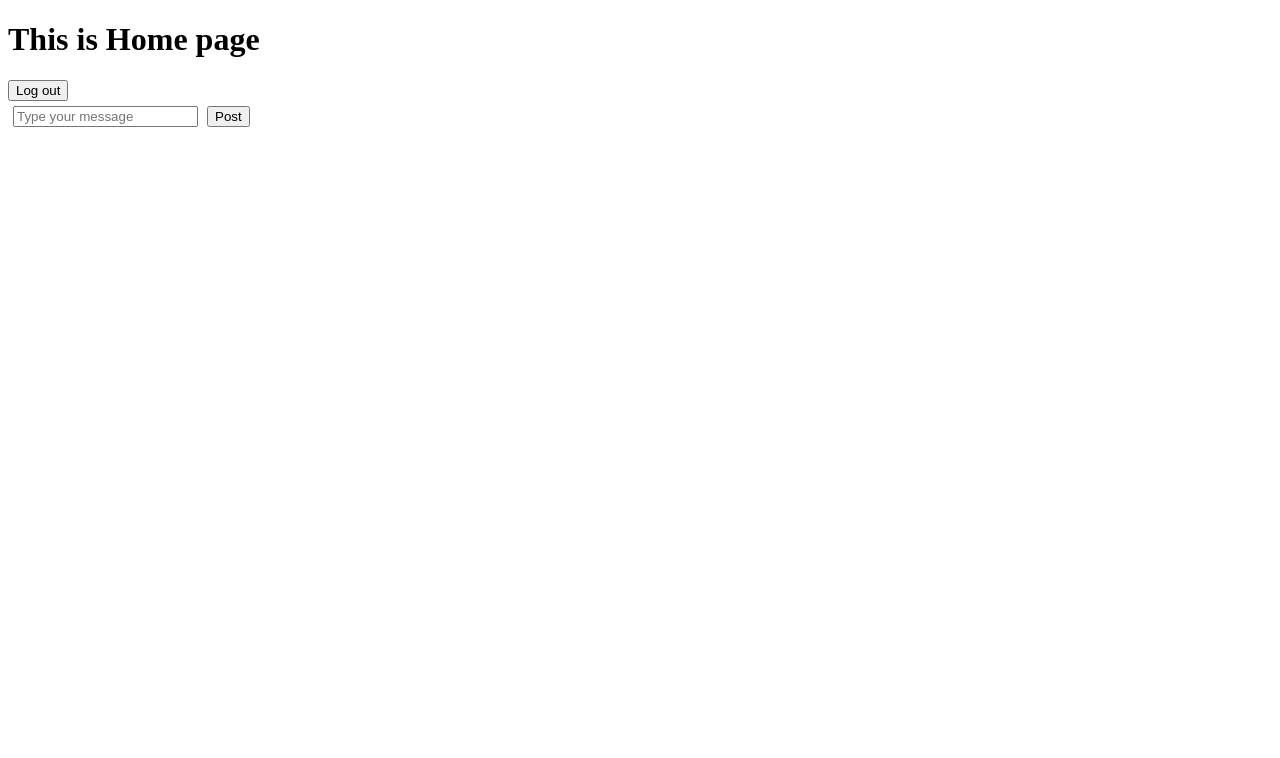
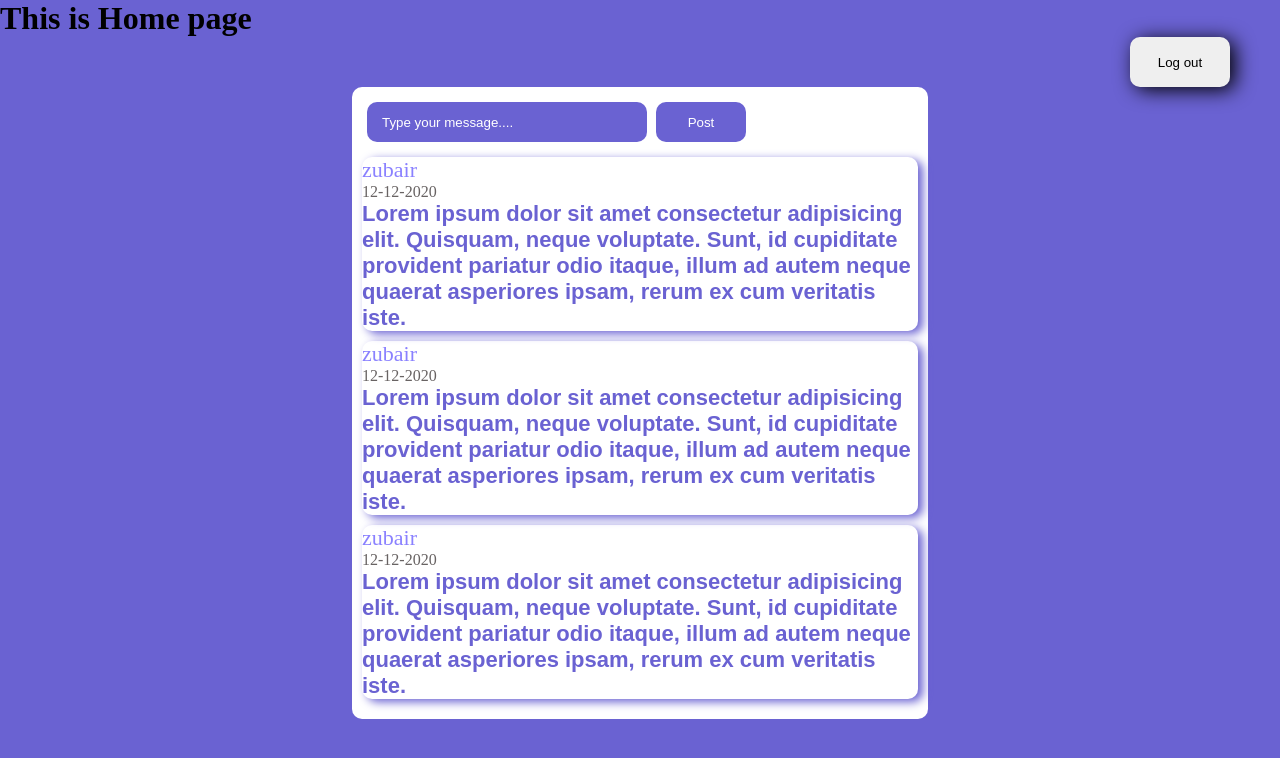
Before and after one commit to zubairkhan1234/Real-time-twitter-app, a website: page public/home.html in a window 1280 px wide. Drawn offline with nearby package versions, Linux system fonts and the light colour scheme; no server answers.

Commit message:
learning point

```diff
--- a/public/app.js
+++ b/public/app.js
@@ -172,9 +172,9 @@ function userData() {
 
     }).then((response) => {
 
-        document.getElementById('userName').innerText = response.data.profile.name
-        document.getElementById('userEmail').innerText = response.data.profile.email
-        document.getElementById('userPhone').innerText = response.data.profile.phone
+        document.getElementById('userName').innerText = "User Name : " + response.data.profile.name
+        document.getElementById('userEmail').innerText = "User Email : " + response.data.profile.email
+        document.getElementById('userPhone').innerText = "Phone Number : " + response.data.profile.phone
         sessionStorage.setItem("userEmail", response.data.profile.email)
         sessionStorage.setItem("userName", response.data.profile.name)
     }, (err) => {
@@ -234,46 +234,46 @@ function tweet(){
 
 
 
-function getTweets() {
-    axios({
-        method: 'get',
-        url: url + '/getTweets',
-        credentials: 'include',
-    }).then((response) => {
-        let tweets = response.data;
-        let html = ""
-        tweets.forEach(element => {
-            html += `
-            <div class="tweet">
-            <p>${element.name}<p>
-            <p class="tweet-date">${new Date(element.createdOn).toLocaleTimeString()}</p>
-            <p class="tweet-text">${element.tweets}</p>
-            </div>
-            `
-        });
-        document.getElementById('text-area').innerHTML = html;
+// function getTweets() {
+//     axios({
+//         method: 'get',
+//         url: url + '/getTweets',
+//         credentials: 'include',
+//     }).then((response) => {
+//         let tweets = response.data;
+//         let html = ""
+//         tweets.forEach(element => {
+//             html += `
+//             <div class="tweet">
+//             <p class="user-name">${element.name}<p>
+//             <p class="tweet-date">${new Date(element.createdOn).toLocaleTimeString()}</p>
+//             <p class="tweet-text">${element.tweets}</p>
+//             </div>
+//             `
+//         });
+//         document.getElementById('text-area').innerHTML = html;
 
-        let userTweet = response.data
+//         let userTweet = response.data
 
-        let userHtml = ""
-        let userName = document.getElementById('pName').innerHTML;
-        userTweet.forEach(element => {
-            if (element.name == userName) {
-                userHtml += `
-                <div class="tweet">
-                <p>${element.name}<p>
-                <p class="tweet-date">${new Date(element.createdOn).toLocaleTimeString()}</p>
-                <p class="tweet-text">${element.tweets}</p>
-                </div>
-                `
-            }
-        });
-        document.getElementById('text-area').innerHTML = userHtml;
-    }, (error) => {
-        console.log(error.message);
-    });
-    return false
-}
+//         let userHtml = ""
+//         let userName = document.getElementById('pName').innerHTML;
+//         userTweet.forEach(element => {
+//             if (element.name == userName) {
+//                 userHtml += `
+//                 <div class="tweet">
+//                 <p class="user-name">${element.name}<p>
+//                 <p class="tweet-date">${new Date(element.createdOn).toLocaleTimeString()}</p>
+//                 <p class="tweet-text">${element.tweets}</p>
+//                 </div>
+//                 `
+//             }
+//         });
+//         document.getElementById('text-area').innerHTML = userHtml;
+//     }, (error) => {
+//         console.log(error.message);
+//     });
+//     return false
+// }
 
 
 socket.on('NEW_POST', (newPost) => {
--- /dev/null
+++ b/public/home.css
@@ -0,0 +1,89 @@
+*{
+    margin: 0px;
+    padding: 0px;
+    box-sizing: border-box;
+
+}
+
+body{
+    margin: 0px;
+    padding: 0px;
+    background-color: #6a62d2;
+}
+
+p{
+    color: rgb(104, 99, 99);
+
+}
+.profile{
+    color: white;
+}
+.chatpp{
+    /* border: 1px solid black; */
+    border-radius: 10px;
+    background-color: white;
+    width:45%;
+    padding: 10px;
+    margin: 50px auto;
+    height: auto;
+
+}
+.logout{
+    display: block;
+    float: right;
+    width: 100px;
+    height: 50px;
+    margin-right: 50px;
+    border-radius:10px;
+    border: none;
+    box-shadow: 5px 3px 20px rgb(0, 0, 0);
+}
+
+.tweet{
+    box-shadow: 5px 3px 10px #6a62d2;
+    border-radius: 10px;
+    margin: 10px 0px 10px 0px;
+
+}
+.tweet-text{
+    color: #6a62d2;
+    font-size: 22px;
+    font-family: sans-serif;
+    font-weight: bold;
+}
+.user-name{
+    font-size: 22px;
+    color: #8a81ff
+
+};
+
+.tweet-date{
+
+    font-family: 'Segoe UI', Tahoma, Geneva, Verdana, sans-serif;
+    font-weight: bold;
+}
+
+.post{
+    width: 90px;
+    height: 40px;
+    border-radius:10px;
+    border: none;
+    background-color: #6a62d2;
+    color: white;
+}
+
+input{
+
+    height: 40px;
+    margin:0px 20px 5px 0px;
+    border-radius:10px;
+    border: none;
+    width: 280px;
+    padding: 15px;
+    background-color: #6a62d2;
+}
+
+::placeholder {
+    color: white;
+    opacity: 1;
+  }
--- a/public/home.html
+++ b/public/home.html
@@ -1,38 +1,65 @@
 <!DOCTYPE html>
 <html lang="en">
+
 <head>
     <meta charset="UTF-8">
     <meta name="viewport" content="width=device-width, initial-scale=1.0">
     <script src="https://cdn.jsdelivr.net/npm/axios/dist/axios.min.js"></script>
-    <!-- <link rel="stylesheet" href="style.css"> -->
+    <link rel="stylesheet" href="home.css">
     <!-- <script src="https://cdnjs.cloudflare.com/ajax/libs/jquery/3.2.1/jquery.min.js"></script> -->
     <script src="socket.io.js"></script>
     <title>Document</title>
 
 </head>
+
 <body onload="userData(); getProfile(); getTweets(); getUsers()">
 
     <h1>This is Home page</h1>
 
 
-    <div>
+    <button class="logout" onclick="return logout()">Log out</button>
+    <div class="profile">
         <div id="userName"></div>
         <div id="userEmail"></div>
         <div id="userPhone"></div>
     </div>
-    <button onclick="return logout()">Log out</button>
 
 
     <div class="chatpp">
         <div>
-            <input type="text" name="" id="message" style="margin:5px ;" placeholder="Type your message">
-            <button onclick=" return tweet()" >Post</button>
+            <input type="text" name="" id="message" style="margin:5px ;" placeholder="Type your message....">
+            <button class="post" onclick=" return tweet()">Post</button>
         </div>
         <div id="text-area">
+            <div class="tweet">
+                <p class="user-name">zubair
+                <p>
+                <p class="tweet-date">12-12-2020</p>
+                <p class="tweet-text">Lorem ipsum dolor sit amet consectetur adipisicing elit. Quisquam, neque
+                    voluptate. Sunt, id cupiditate provident pariatur odio itaque, illum ad autem neque quaerat
+                    asperiores ipsam, rerum ex cum veritatis iste.</p>
+            </div>
+            <div class="tweet">
+                <p class="user-name">zubair
+                <p>
+                <p class="tweet-date">12-12-2020</p>
+                <p class="tweet-text">Lorem ipsum dolor sit amet consectetur adipisicing elit. Quisquam, neque
+                    voluptate. Sunt, id cupiditate provident pariatur odio itaque, illum ad autem neque quaerat
+                    asperiores ipsam, rerum ex cum veritatis iste.</p>
+            </div>
+            <div class="tweet">
+                <p class="user-name">zubair
+                <p>
+                <p class="tweet-date">12-12-2020</p>
+                <p class="tweet-text">Lorem ipsum dolor sit amet consectetur adipisicing elit. Quisquam, neque
+                    voluptate. Sunt, id cupiditate provident pariatur odio itaque, illum ad autem neque quaerat
+                    asperiores ipsam, rerum ex cum veritatis iste.</p>
+            </div>
 
         </div>
     </div>
 
     <script src="app.js"></script>
 </body>
+
 </html>
```
